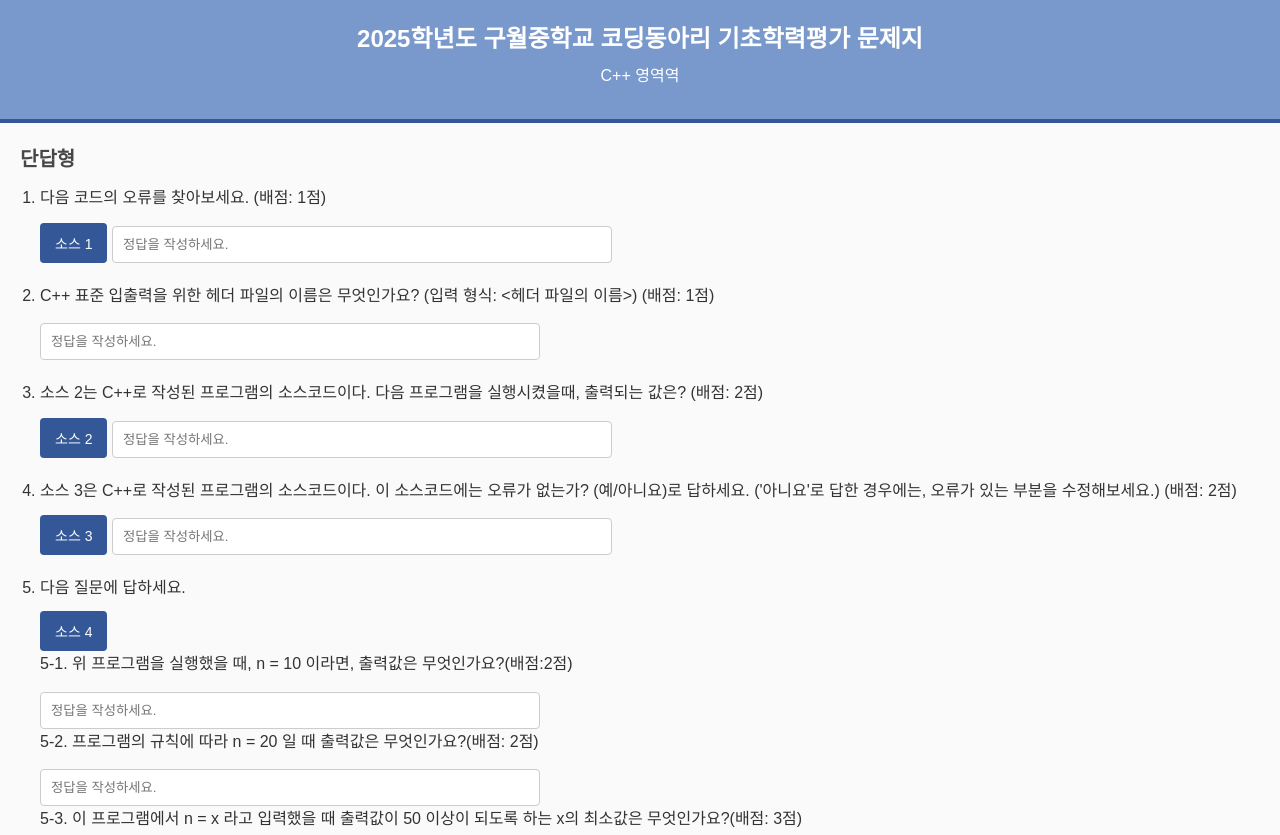
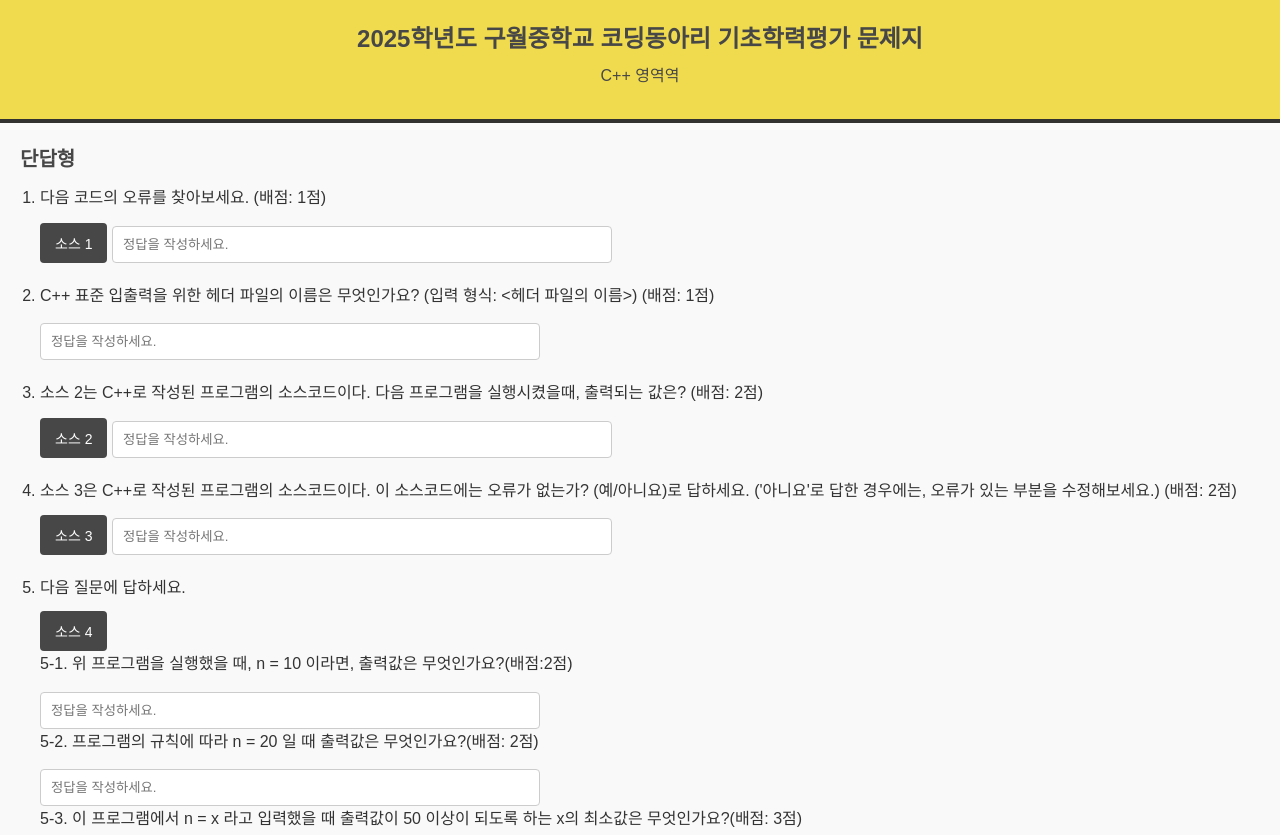
Before and after one commit to YunminCompaney/return0-test, a website: page main/public/problems/cpp/cppProblem.html in a window 1280 px wide. Shown: the top 835 px of the page. Drawn offline with nearby package versions, Linux system fonts and the light colour scheme.

Commit message:
진짜 진짜 진짜 최종본

```diff
--- a/main/public/problems/cpp/cppStyles.css
+++ b/main/public/problems/cpp/cppStyles.css
@@ -1,27 +1,32 @@
 /* Reset 기본 스타일 */
+
 * {
     margin: 0;
     padding: 0;
     box-sizing: border-box;
 }
 
+
 /* 전체 페이지 스타일 */
+
 body {
     font-family: Arial, sans-serif;
     line-height: 1.6;
-    background-color: #fafafa;
+    background-color: #f9f9f9;
     color: #333;
     margin: 0;
     padding: 0;
 }
 
+
 /* 헤더 스타일 */
+
 header {
-    background-color: #7999CD;
-    color: white;
+    background-color: #F0DB4F;
+    color: #474747;
     padding: 20px;
     text-align: center;
-    border-bottom: 4px solid #345897;
+    border-bottom: 4px solid #323330;
 }
 
 header h1 {
@@ -33,7 +38,9 @@ header p {
     margin-top: 5px;
 }
 
+
 /* 메인 컨텐츠 스타일 */
+
 main {
     padding: 20px;
 }
@@ -56,7 +63,9 @@ p {
     margin-bottom: 10px;
 }
 
+
 /* 입력 필드 스타일 */
+
 input[type="text"] {
     width: calc(100% - 20px);
     max-width: 500px;
@@ -66,10 +75,12 @@ input[type="text"] {
     border-radius: 4px;
 }
 
+
 /* 버튼 스타일 */
+
 button {
     padding: 10px 15px;
-    background-color: #345897;
+    background-color: #474747;
     color: white;
     border: none;
     border-radius: 4px;
@@ -78,10 +89,12 @@ button {
 }
 
 button:hover {
-    background-color: #345897;
+    background-color: #474747;
 }
 
+
 /* 제출 섹션 스타일 */
+
 #submit {
     text-align: center;
     margin-top: 20px;
@@ -91,7 +104,9 @@ button:hover {
     font-size: 16px;
 }
 
+
 /* 푸터 스타일 */
+
 footer {
     background-color: #333;
     color: white;
@@ -108,7 +123,7 @@ footer {
     top: 0;
     width: 100%;
     height: 100%;
-    background-color: rgba(0,0,0,0.4);
+    background-color: rgba(0, 0, 0, 0.4);
     justify-content: center;
     align-items: center;
 }
@@ -143,7 +158,8 @@ pre {
     margin: 0;
     padding: 15px;
     border-radius: 4px;
-    margin-top: 20px; /* X 버튼과 겹치지 않도록 여백 추가 */
+    margin-top: 20px;
+    /* X 버튼과 겹치지 않도록 여백 추가 */
 }
 
 .answer-button {
@@ -169,7 +185,7 @@ pre {
     width: 100%;
     height: 100%;
     overflow: auto;
-    background-color: rgba(0,0,0,0.4);
+    background-color: rgba(0, 0, 0, 0.4);
 }
 
 #answerModal .modal-content {
```
